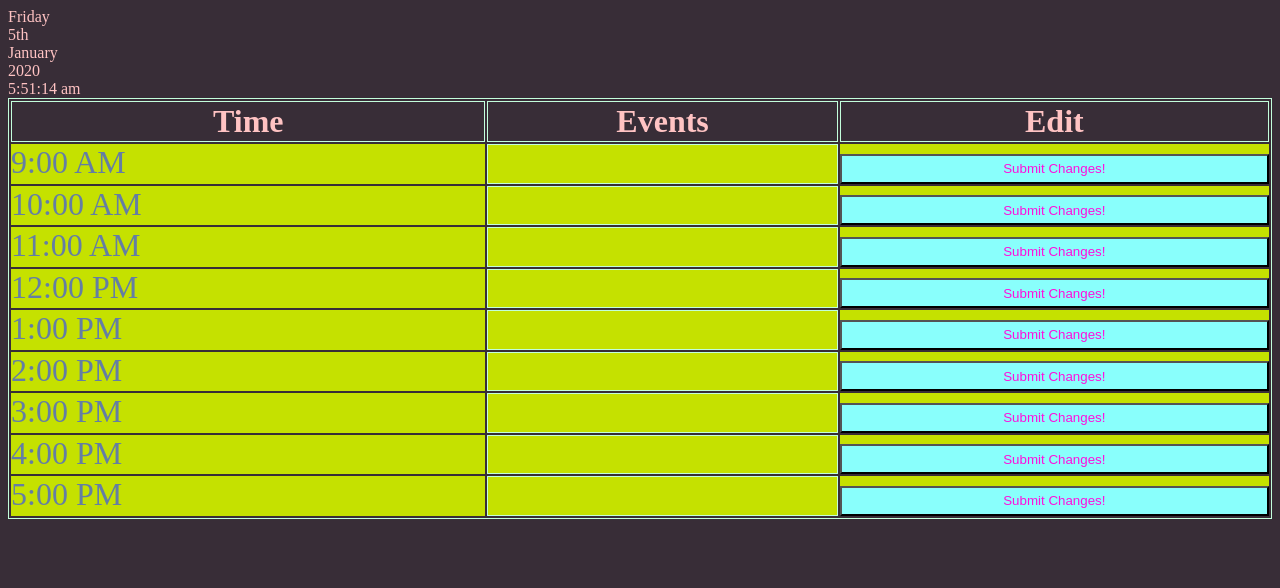
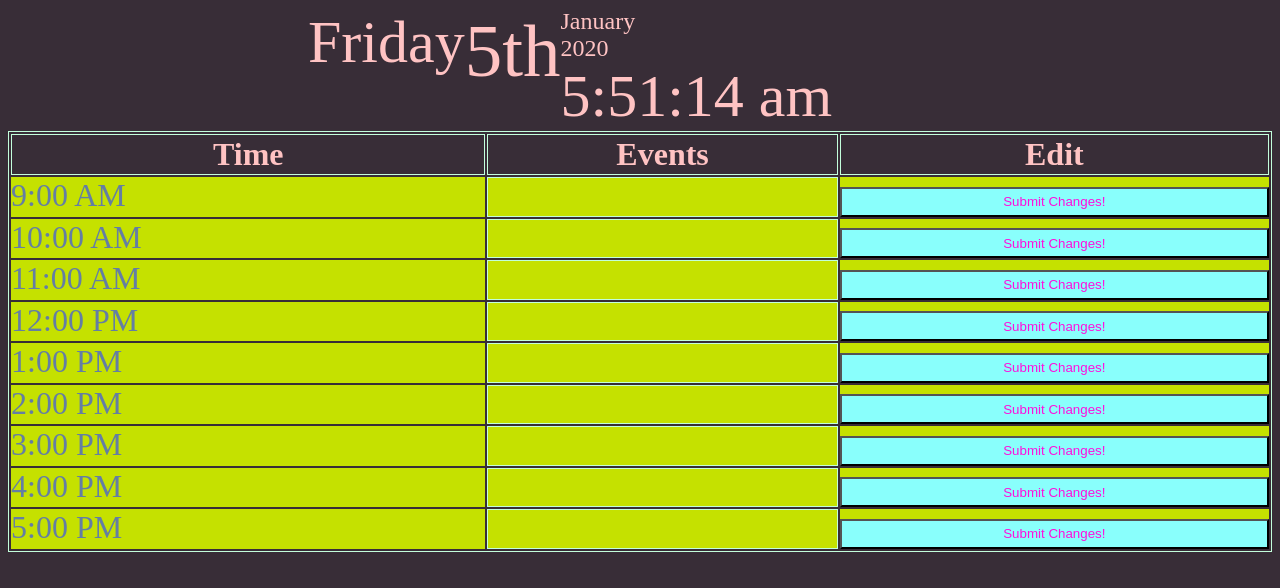
Before and after one commit to brakluner/DailyPlanner, a plain HTML site: page index.html in a window 1280 px wide. Drawn offline with nearby package versions, Linux system fonts and the light colour scheme.

Commit message:
Improved Styles
Added some touch ups. This is my last submission before midnight. Hope everything is perfect.

```diff
--- a/index.html
+++ b/index.html
@@ -8,6 +8,9 @@
     <title>Document</title>
 </head>
 <body>
+    <div id="logo">
+
+    </div>
 
 
 <script type="text/javascript" src="https://cdnjs.cloudflare.com/ajax/libs/jquery/3.2.1/jquery.min.js"></script>
--- a/script.js
+++ b/script.js
@@ -27,11 +27,11 @@ $(document).ready(function() {
     nowTime.addClass("clock")
     planTable.attr("style", "width:100%")
 
-    $('body').append(dayDisplay);
-    $('body').append(dateDisplay);
-    $('body').append(monthDisplay);
-    $('body').append(yearDisplay);
-    $('body').append(nowTime);
+    $('#logo').append(dayDisplay);
+    $('#logo').append(dateDisplay);
+    $('#logo').append(monthDisplay);
+    $('#logo').append(yearDisplay);
+    $('#logo').append(nowTime);
     $('body').append(planTable);
     $(planTable).append(thead1);
     $(planTable).append(thead2);
--- a/style.css
+++ b/style.css
@@ -17,3 +17,21 @@ button {
     color: #ff0fdd;
     background-color: #89fffc;
 }
+.displayDay {
+    font-size: 60px;
+    text-align: center;
+    float: left;
+}
+.displayDate {
+    font-size: 75px;
+    float: left;
+}
+.displayMonth,.displayYear {
+    font-size: 24px;
+}
+.clock {
+    font-size: 60px;
+}
+#logo {
+    padding: 0 0 0 300px;
+}
```
